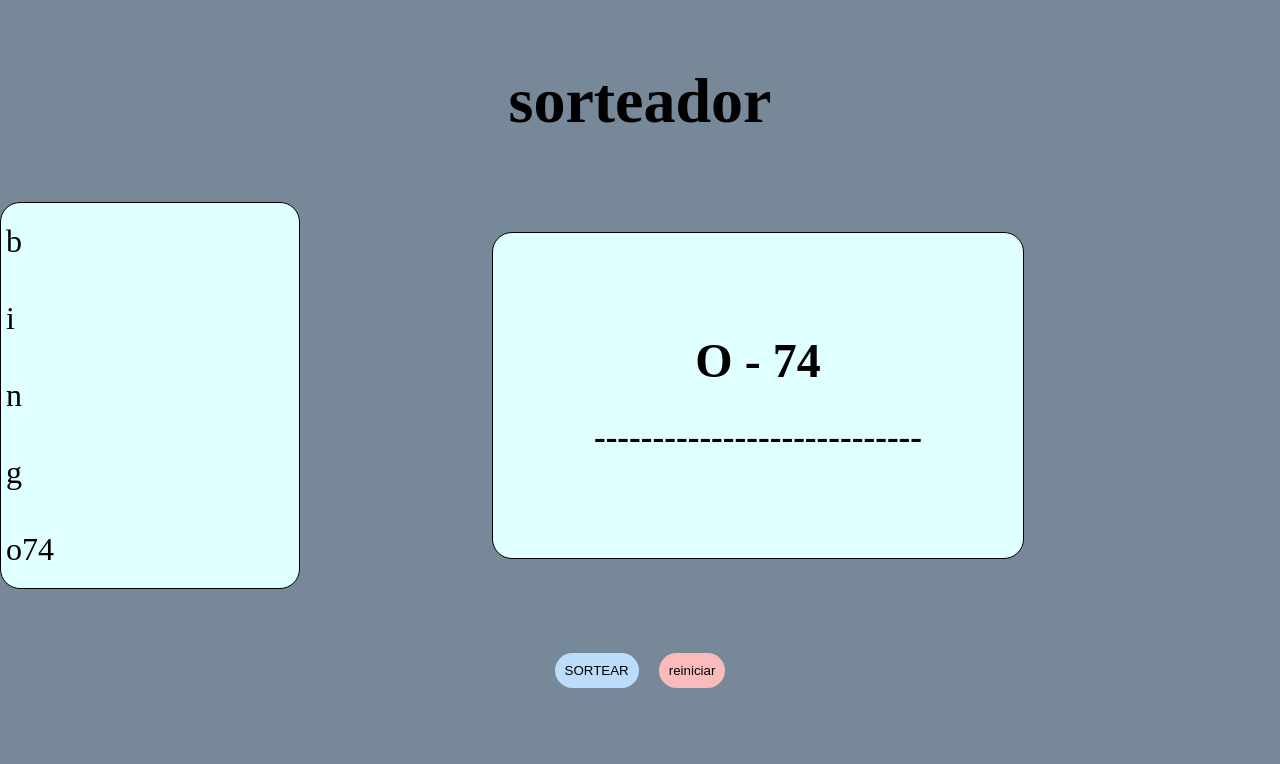
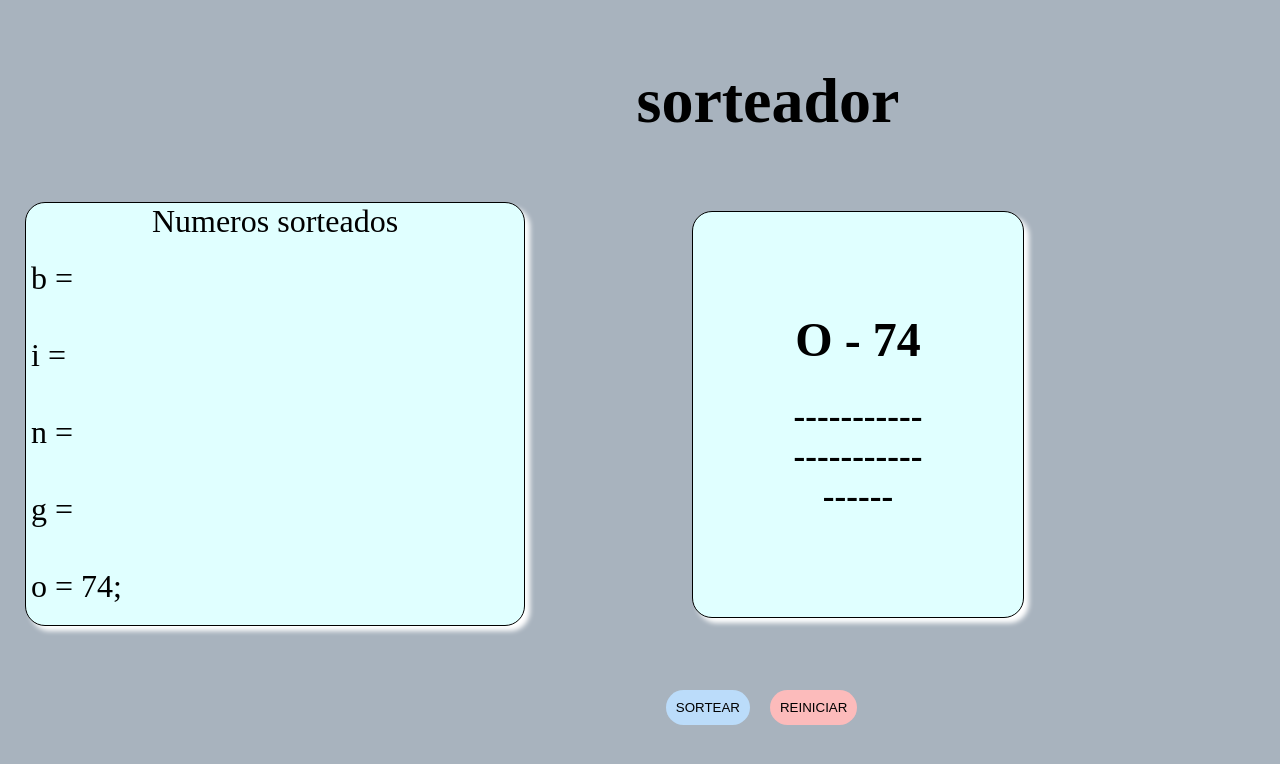
Before and after one commit to joaormmsilva/sorteador_bingo, a plain HTML site: page index.html in a window 1280 px wide. Both pictures are taken after a click on the button "SORTEAR". Drawn offline with Linux system fonts and the light colour scheme.

Commit message:
atualizações

```diff
--- a/index.html
+++ b/index.html
@@ -13,11 +13,12 @@
 
         <div id="sorteados">
             <div class="quadro">
-                <div id="b">b</div>
-                <div id="i">i</div>
-                <div id="n">n</div>
-                <div id="g">g</div>
-                <div id="o">o</div>
+                <P>Numeros sorteados</P>
+                <div id="b">b = </div>
+                <div id="i">i = </div>
+                <div id="n">n = </div>
+                <div id="g">g = </div>
+                <div id="o">o = </div>
             </div>
         </div>
         <div class="frases">
@@ -30,7 +31,7 @@
 
     <div class="botoes">
         <button id="btn" onclick="sortear()">SORTEAR</button>
-        <button id="btn_reset" onclick="reiniciar()">reiniciar</button>
+        <button id="btn_reset" onclick="reiniciar()">REINICIAR</button>
     </div>
 
     <script src="script.js"></script>
--- a/script.js
+++ b/script.js
@@ -2,11 +2,11 @@ let btn_sortear = document.getElementById('btn');
 let btn_resetar = document.getElementById('btn_reset');
 let numero_sorteado = document.getElementById('numero_sorteado');
 let frase = document.getElementById('jargao');
-let b_el = document.getElementById('b');
-let i_el = document.getElementById('i');
-let n_el = document.getElementById('n');
-let g_el = document.getElementById('g');
-let o_el = document.getElementById('o');
+let b = document.getElementById('b');
+let i = document.getElementById('i');
+let n = document.getElementById('n');
+let g = document.getElementById('g');
+let o = document.getElementById('o');
 let sorteador = [];
 
 function sortear() {
@@ -28,11 +28,25 @@ function sortear() {
 
     // Atualiza o campo de letras com os sorteados
     switch (letra) {
-        case 'B': b_el.innerHTML += numero + ' '; break;
-        case 'I': i_el.innerHTML += numero + ' '; break;
-        case 'N': n_el.innerHTML += numero + ' '; break;
-        case 'G': g_el.innerHTML += numero + ' '; break;
-        case 'O': o_el.innerHTML += numero + ' '; break;
+        case 'B':
+        b.innerHTML += numero + '; ';
+        break;
+
+        case 'I':
+        i.innerHTML += numero + '; ';
+        break;
+
+        case 'N':
+        n.innerHTML += numero + '; ';
+        break;
+
+        case 'G':
+        g.innerHTML += numero + '; ';
+        break;
+
+        case 'O':
+        o.innerHTML += numero + '; ';
+        break;
     }
 
     // Frases divertidas (jargões)
@@ -64,9 +78,9 @@ function reiniciar() {
     frase.innerHTML = '';
     sorteador = [];
 
-    b_el.innerHTML = '';
-    i_el.innerHTML = '';
-    n_el.innerHTML = '';
-    g_el.innerHTML = '';
-    o_el.innerHTML = '';
+    b.innerHTML = 'b = ';
+    i.innerHTML = 'i = ';
+    n.innerHTML = 'n = ';
+    g.innerHTML = 'g = ';
+    o.innerHTML = 'o = ';
 }
--- a/style.css
+++ b/style.css
@@ -9,11 +9,12 @@ body{
     align-items: center;
     flex-direction: column;
     font-size: 2em;
-    background-color: lightslategray;
+    background-color: rgba(119, 136, 153, 0.637);
 }
 
 h1{
     margin: 5% 0px 5% 0px;
+    padding-left: 20%;
 }
 
 main{
@@ -24,10 +25,16 @@ main{
 .quadro{
     border: 1px solid black;
     display: flex;
-    width: 300px;
+    width: 500px;
     flex-direction: column;
     border-radius: 20px;
     background-color: lightcyan;
+    margin-left: 5%;
+    box-shadow: 5px 5px 5px white;
+}
+
+.quadro p{
+    text-align: center;
 }
 
 .quadro div{
@@ -43,6 +50,7 @@ main{
     text-align: center;
     border-radius: 20px;
     background-color: lightcyan;
+    box-shadow: 5px 5px 5px white;
 }
 
 #jargao{
@@ -53,6 +61,7 @@ main{
 .botoes{
     display: flex;
     margin-top: 5%;
+    margin-left: 19%;
 }
 
 #btn{
```
